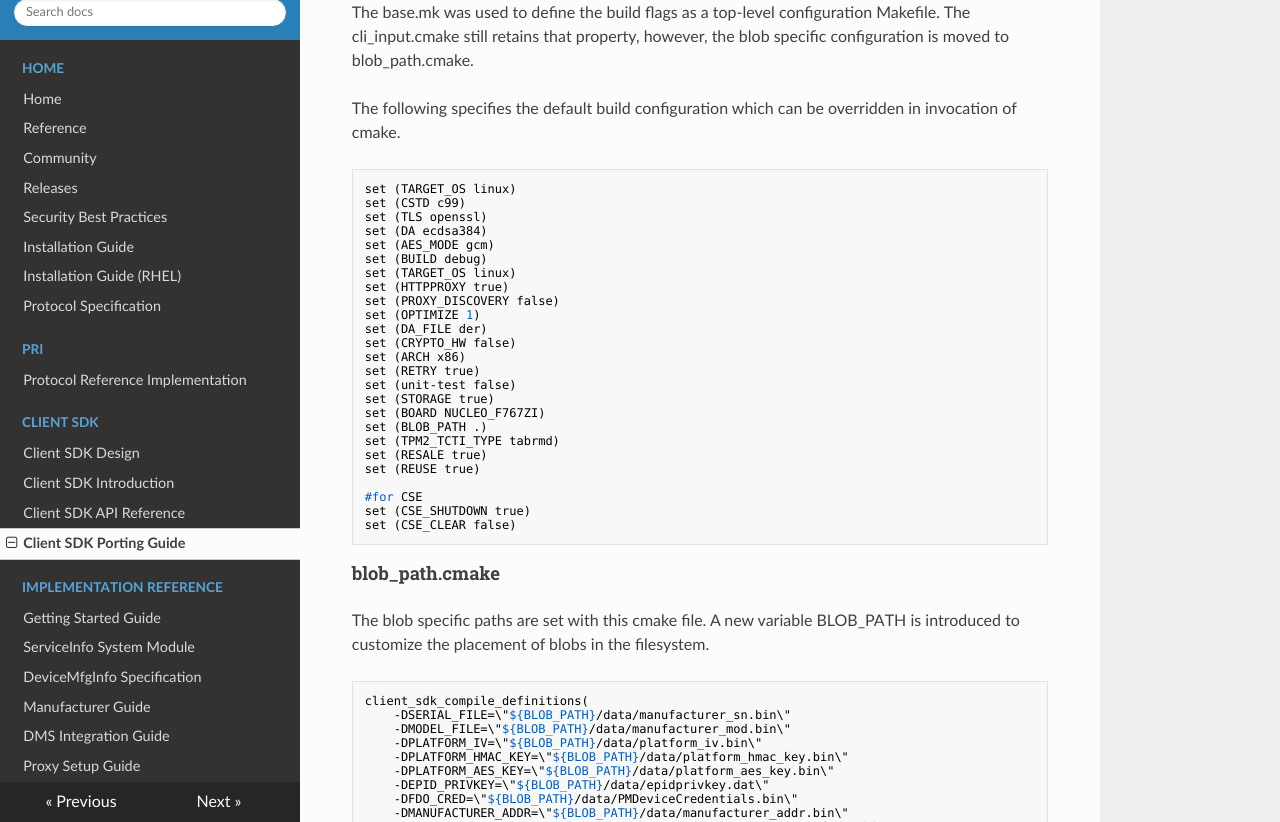
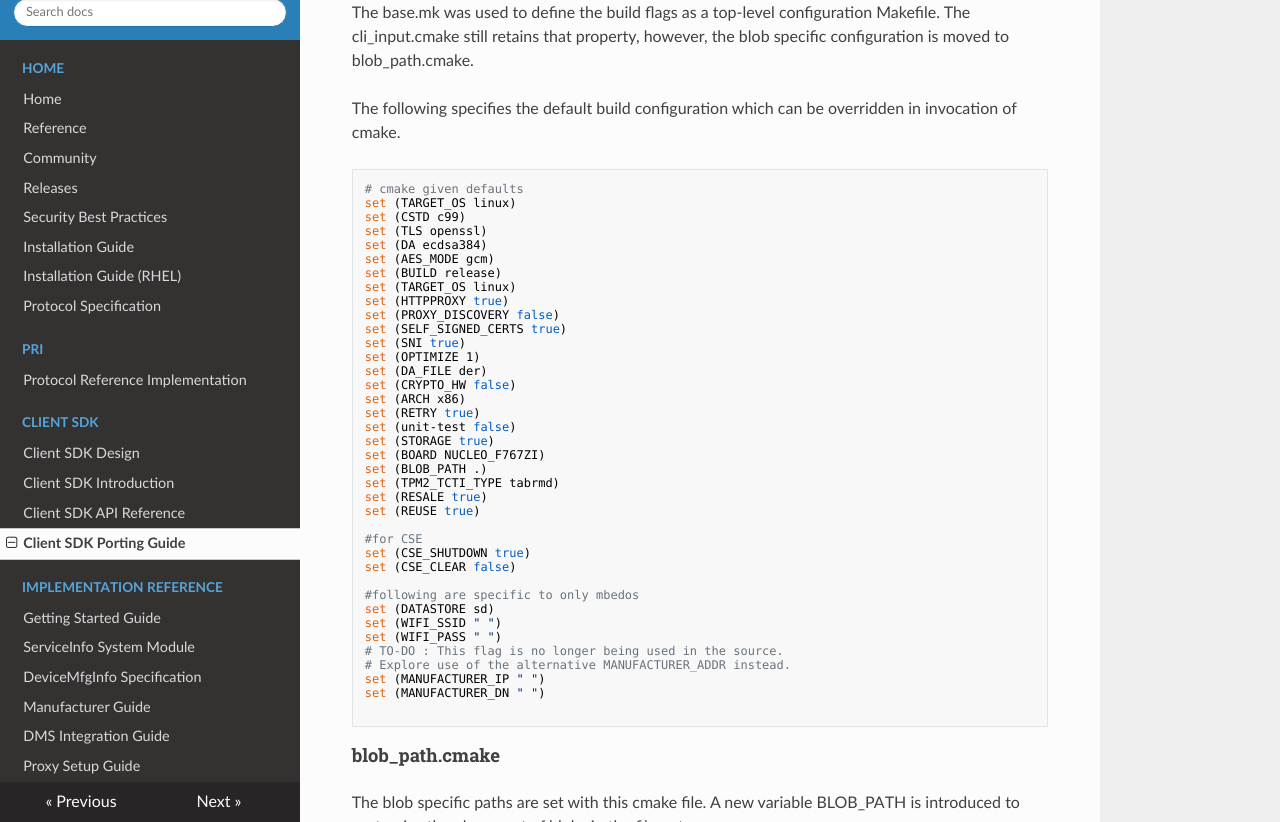
Before and after one commit to fido-device-onboard/docs-fidoiot, an MkDocs documentation site: the page built from docs/client-sdk/client-sdk-porting-guide.md, in a window 1280 px wide and 900 px high, scrolled down 1984 px, cut to the strip 78-900 px from the top of the window. Built offline with MkDocs 1.6.1, drawn with Linux system fonts in a browser that asks for light colours; nearby versions of some CDN libraries; some of the changed text lies outside the part shown.

Commit message:
Added cmake flags and changed CSE Full form
Signed-off-by: adarsh-intel <adarsh.anand@intel.com>

````diff
--- a/docs/client-sdk/client-sdk-porting-guide.md
+++ b/docs/client-sdk/client-sdk-porting-guide.md
@@ -75,15 +75,18 @@ The base.mk was used to define the build flags as a top-level configuration Make
 
 The following specifies the default build configuration which can be overridden in invocation of cmake.
 ```
+# cmake given defaults
 set (TARGET_OS linux)
 set (CSTD c99)
 set (TLS openssl)
 set (DA ecdsa384)
 set (AES_MODE gcm)
-set (BUILD debug)
+set (BUILD release)
 set (TARGET_OS linux)
 set (HTTPPROXY true)
 set (PROXY_DISCOVERY false)
+set (SELF_SIGNED_CERTS true)
+set (SNI true)
 set (OPTIMIZE 1)
 set (DA_FILE der)
 set (CRYPTO_HW false)
@@ -100,6 +103,16 @@ set (REUSE true)
 #for CSE
 set (CSE_SHUTDOWN true)
 set (CSE_CLEAR false)
+
+#following are specific to only mbedos
+set (DATASTORE sd)
+set (WIFI_SSID " ")
+set (WIFI_PASS " ")
+# TO-DO : This flag is no longer being used in the source.
+# Explore use of the alternative MANUFACTURER_ADDR instead.
+set (MANUFACTURER_IP " ")
+set (MANUFACTURER_DN " ")
+
 ```
 #### blob_path.cmake
 The blob specific paths are set with this cmake file. A new variable BLOB_PATH is introduced to customize the placement of blobs in the filesystem.
````
Also changed, not shown: other parts of docs/client-sdk/client-sdk-porting-guide.md (+1 -1 lines).
